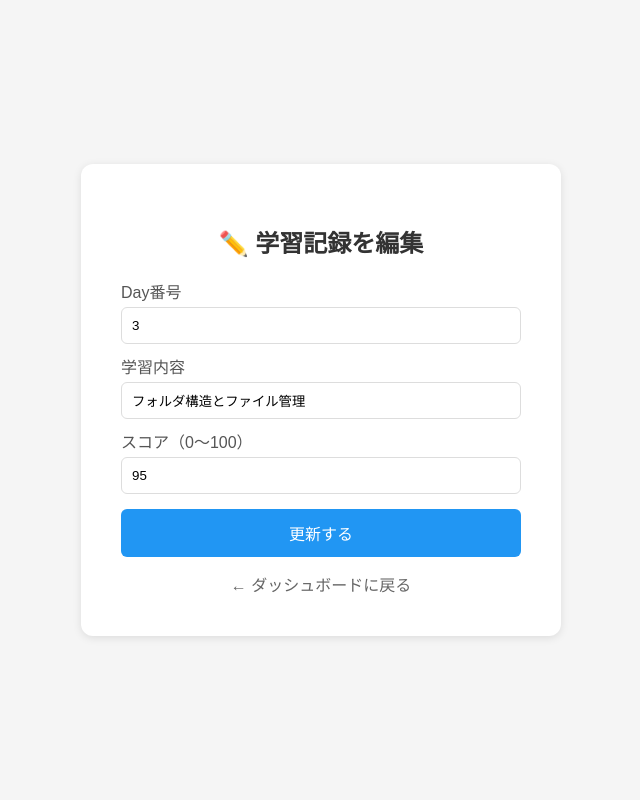
After one commit to modemode0413-pixel/clude-code-practice, a Flask app: page /edit/3 in a window 1280 px wide. The commit adds this page. Shown: the whole page, without its empty margins (319-959 px from the left). Run offline with Flask 3, Linux system fonts and the light colour scheme; a user stored in the database is signed in; data comes from the database, SQL or seed files in the repository; both versions use the stored data as it was after the commit.

Commit message:
編集機能(update)を追加

```diff
--- a/day45/app.py
+++ b/day45/app.py
@@ -109,6 +109,27 @@ def add():
         return redirect(url_for("dashboard"))
     return render_template("add.html")
 
+@app.route("/edit/<int:record_id>", methods=["GET", "POST"])
+def edit(record_id):
+    if "user_id" not in session:
+        return redirect(url_for("login"))
+    conn = sqlite3.connect(DB)
+    c = conn.cursor()
+    if request.method == "POST":
+        day = request.form["day"]
+        content = request.form["content"]
+        score = request.form["score"]
+        c.execute("UPDATE records SET day = ?, content = ?, score = ? WHERE id = ? AND user_id = ?",
+                  (day, content, score, record_id, session["user_id"]))
+        conn.commit()
+        conn.close()
+        return redirect(url_for("dashboard"))
+    c.execute("SELECT id, day, content, score FROM records WHERE id = ? AND user_id = ?",
+              (record_id, session["user_id"]))
+    record = c.fetchone()
+    conn.close()
+    return render_template("edit.html", record=record)
+
 @app.route("/delete/<int:record_id>")
 def delete(record_id):
     if "user_id" not in session:
--- /dev/null
+++ b/day45/templates/edit.html
@@ -0,0 +1,31 @@
+<!DOCTYPE html>
+<html lang="ja">
+<head>
+    <meta charset="UTF-8">
+    <title>学習記録を編集</title>
+    <style>
+        body { font-family: sans-serif; background: #f5f5f5; display: flex; justify-content: center; align-items: center; height: 100vh; margin: 0; }
+        .box { background: white; padding: 40px; border-radius: 12px; box-shadow: 0 2px 8px rgba(0,0,0,0.1); width: 400px; }
+        h2 { text-align: center; color: #333; }
+        label { display: block; margin: 10px 0 4px; color: #555; }
+        input, textarea { width: 100%; padding: 10px; border: 1px solid #ddd; border-radius: 6px; box-sizing: border-box; }
+        button { width: 100%; padding: 12px; background: #2196F3; color: white; border: none; border-radius: 6px; cursor: pointer; font-size: 16px; margin-top: 15px; }
+        .back { display: block; text-align: center; margin-top: 15px; color: #666; text-decoration: none; }
+    </style>
+</head>
+<body>
+    <div class="box">
+        <h2>✏️ 学習記録を編集</h2>
+        <form method="POST">
+            <label>Day番号</label>
+            <input type="number" name="day" value="{{ record[1] }}" required>
+            <label>学習内容</label>
+            <input type="text" name="content" value="{{ record[2] }}" required>
+            <label>スコア（0〜100）</label>
+            <input type="number" name="score" min="0" max="100" value="{{ record[3] }}" required>
+            <button type="submit">更新する</button>
+        </form>
+        <a href="/dashboard" class="back">← ダッシュボードに戻る</a>
+    </div>
+</body>
+</html>
```
Also changed, not shown: day45/templates/dashboard.html (+6 -2 lines), day45/learning.db.
